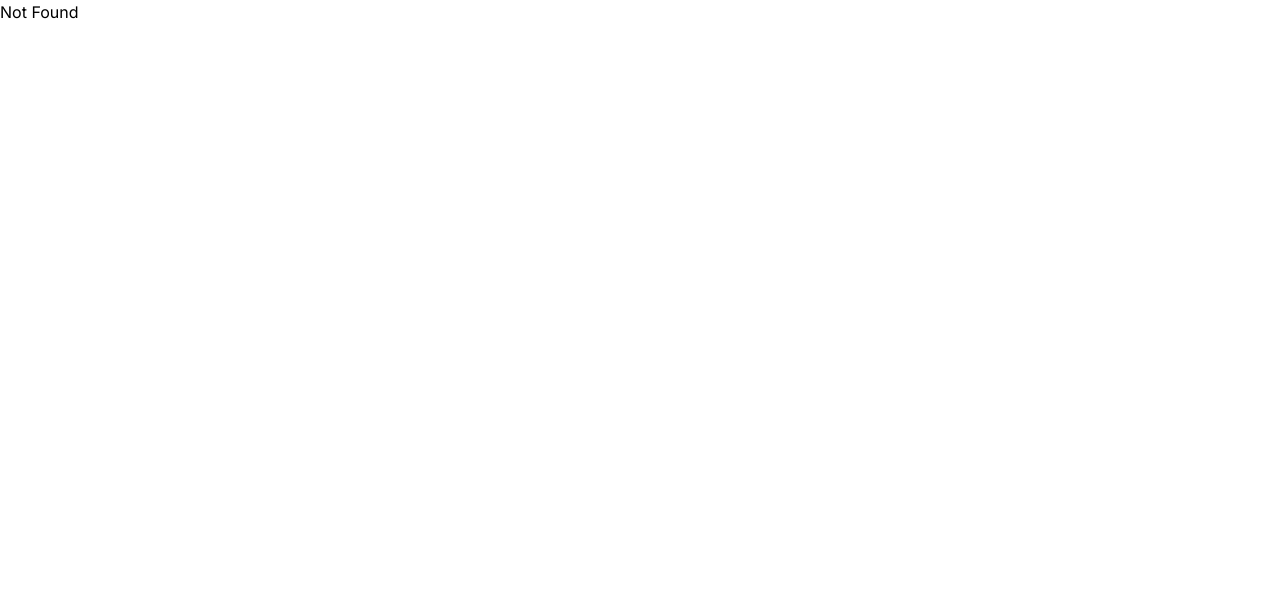
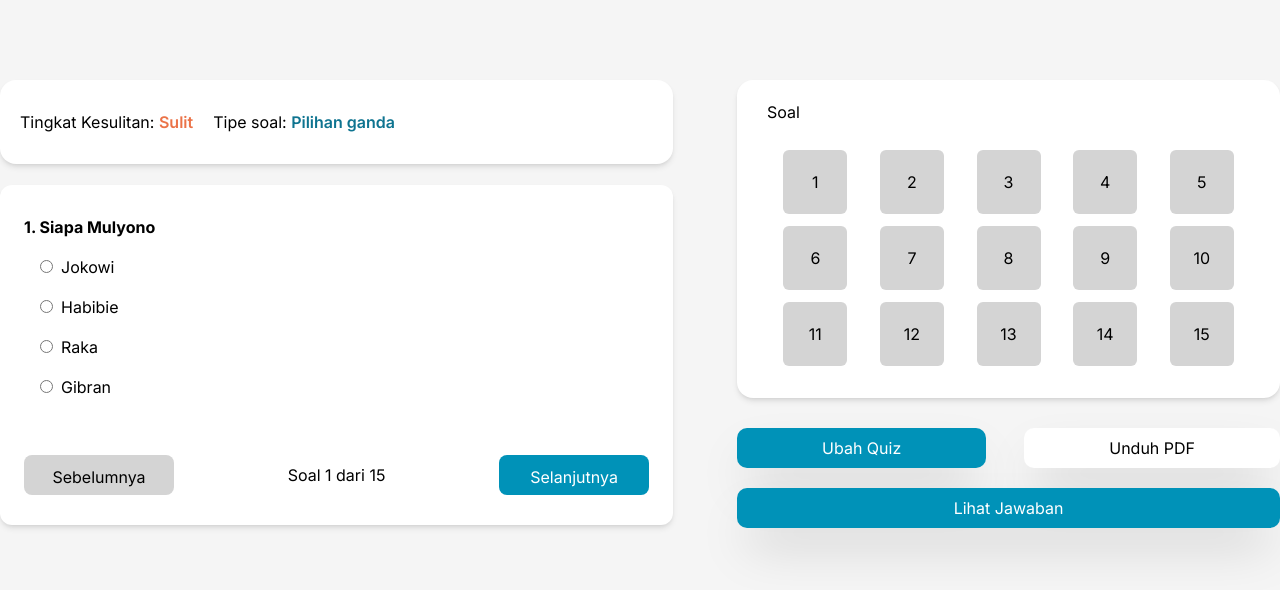
Before and after one commit to WaxArsatia/tubes-fe, a React (Vite) app: page /quiz in a window 1280 px wide. Shown: the top 590 px of the page. Built offline with nearby package versions, Linux system fonts and the light colour scheme.

Commit message:
feat:Add Quiz Page

```diff
--- /dev/null
+++ b/src/components/QuizNumber.tsx
@@ -0,0 +1,5 @@
+export default function QuizNumber({number = ''}) {
+  return (
+    <div className="w-12 h-12 pt-3 mx-auto mb-3 text-center rounded-md cursor-pointer lg:pt-5 bg-neutral-300 lg:w-16 lg:h-16">{number}</div>
+  )
+}
--- a/src/routeTree.gen.ts
+++ b/src/routeTree.gen.ts
@@ -9,10 +9,16 @@
 // Additionally, you should also exclude this file from your linter and/or formatter to prevent it from being checked or modified.
 
 import { Route as rootRouteImport } from './routes/__root'
+import { Route as QuizRouteImport } from './routes/quiz'
 import { Route as IndexRouteImport } from './routes/index'
 import { Route as AuthRegisterRouteImport } from './routes/auth/register'
 import { Route as AuthLoginRouteImport } from './routes/auth/login'
 
+const QuizRoute = QuizRouteImport.update({
+  id: '/quiz',
+  path: '/quiz',
+  getParentRoute: () => rootRouteImport,
+} as any)
 const IndexRoute = IndexRouteImport.update({
   id: '/',
   path: '/',
@@ -31,36 +37,47 @@
 
 export interface FileRoutesByFullPath {
   '/': typeof IndexRoute
+  '/quiz': typeof QuizRoute
   '/auth/login': typeof AuthLoginRoute
   '/auth/register': typeof AuthRegisterRoute
 }
 export interface FileRoutesByTo {
   '/': typeof IndexRoute
+  '/quiz': typeof QuizRoute
   '/auth/login': typeof AuthLoginRoute
   '/auth/register': typeof AuthRegisterRoute
 }
 export interface FileRoutesById {
   __root__: typeof rootRouteImport
   '/': typeof IndexRoute
+  '/quiz': typeof QuizRoute
   '/auth/login': typeof AuthLoginRoute
   '/auth/register': typeof AuthRegisterRoute
 }
 export interface FileRouteTypes {
   fileRoutesByFullPath: FileRoutesByFullPath
-  fullPaths: '/' | '/auth/login' | '/auth/register'
+  fullPaths: '/' | '/quiz' | '/auth/login' | '/auth/register'
   fileRoutesByTo: FileRoutesByTo
-  to: '/' | '/auth/login' | '/auth/register'
-  id: '__root__' | '/' | '/auth/login' | '/auth/register'
+  to: '/' | '/quiz' | '/auth/login' | '/auth/register'
+  id: '__root__' | '/' | '/quiz' | '/auth/login' | '/auth/register'
   fileRoutesById: FileRoutesById
 }
 export interface RootRouteChildren {
   IndexRoute: typeof IndexRoute
+  QuizRoute: typeof QuizRoute
   AuthLoginRoute: typeof AuthLoginRoute
   AuthRegisterRoute: typeof AuthRegisterRoute
 }
 
 declare module '@tanstack/react-router' {
   interface FileRoutesByPath {
+    '/quiz': {
+      id: '/quiz'
+      path: '/quiz'
+      fullPath: '/quiz'
+      preLoaderRoute: typeof QuizRouteImport
+      parentRoute: typeof rootRouteImport
+    }
     '/': {
       id: '/'
       path: '/'
@@ -87,6 +104,7 @@
 
 const rootRouteChildren: RootRouteChildren = {
   IndexRoute: IndexRoute,
+  QuizRoute: QuizRoute,
   AuthLoginRoute: AuthLoginRoute,
   AuthRegisterRoute: AuthRegisterRoute,
 }
--- /dev/null
+++ b/src/routes/quiz.tsx
@@ -0,0 +1,76 @@
+import QuizNumber from "@/components/QuizNumber";
+import { createFileRoute } from "@tanstack/react-router"
+
+export const Route = createFileRoute("/quiz")({
+    component: Quiz,
+});
+
+function Quiz(){
+    return (
+        <div className="bg-[#F5F5F5] w-dvw h-dvh ">
+            <div className="flex items-start max-w-[1300px] w-full mx-auto justify-between gap-[5%] lg:flex-row flex-col pt-20">
+                {/* SECTION KIRI */}
+                <div className="flex items-start  lg:w-[781px] w-full h-full flex-col gap-[21px]">
+                    <div className="flex py-[30px] px-5 items-center gap-5 self-stretch bg-white rounded-2xl shadow-md">
+                        <p>Tingkat Kesulitan: <span className="text-[#EB7348]  font-semibold">Sulit</span></p>
+                        <p>Tipe soal: <span className="text-[#0E7490] font-semibold">Pilihan ganda</span></p>
+                    </div>
+
+                    <div className="flex min-h-[330px] py-[30px] px-6 flex-col justify-between items-start self-stretch rounded-xl bg-white shadow-md mb-4 lg:mb-0">
+                        <div>
+                            <p className="mb-4 font-bold">1. Siapa Mulyono</p>
+                            <form action="" className="ml-4 space-y-4">
+                                <div>
+                                    <input type="radio" name="soal_1" id="jokowi" className="mr-2"/>
+                                    <label htmlFor="jokowi" className="">Jokowi</label>
+                                </div>
+
+                                <div>
+                                    <input type="radio" name="soal_1" id="habibie" className="mr-2"/>
+                                    <label htmlFor="habibie">Habibie</label>
+                                </div>
+
+                                <div>
+                                    <input type="radio" name="soal_1" id="raka" className="mr-2"/>
+                                    <label htmlFor="raka">Raka</label>
+                                </div>
+                                <div>
+                                    <input type="radio" name="soal_1" id="gibran" className="mr-2"/>
+                                    <label htmlFor="gibran">Gibran</label>
+                                </div>
+
+                            </form>
+                        </div>
+                        <div className="flex items-center self-stretch justify-between mt-14">
+                            <button className="h-10 p-2.5 w-full max-w-[150px] min-w-[130px] bg-neutral-300 hover:bg-neutral-400 active:bg-neutral-500 rounded-lg cursor-pointer">Sebelumnya</button>
+                            <p className="hidden md:block">Soal 1 dari 15</p>
+                            <button className="h-10 p-2.5 w-full max-w-[150px] min-w-[130px] bg-cyan-600 hover:bg-cyan-700 active:bg-cyan-800 rounded-lg text-white cursor-pointer">Selanjutnya</button>
+                        </div>
+                    </div>
+                </div>
+
+
+                {/* SECTION KANAN */}
+                <div className="flex lg:w-[630px] w-full flex-col items-center gap-[30px] self-stretch justify-between">
+                    <div className="flex px-[30px] py-5 flex-col items-start gap-[26px] self-stretch rounded-2xl bg-white shadow-md grow">
+                        <p>Soal</p>
+                        <div className="grid justify-between w-full h-full grid-cols-5">
+                            {
+                                [...Array(15)].map((_, i)=> (
+                                    <QuizNumber key={i} number={i+1}/>
+                                ))
+                            }
+                        </div>
+                    </div>
+                    <div className="flex flex-wrap items-center self-stretch gap-x-[7%] gap-y-5">
+                        <button className="rounded-[10px] shadow-2xl bg-cyan-600 hover:bg-cyan-700 active:bg-cyan-800 h-10 grow text-white cursor-pointer">Ubah Quiz</button>
+                        <button className="rounded-[10px] shadow-2xl bg-white hover:bg-slate-50 active:bg-slate-100 h-10 grow cursor-pointer">Unduh PDF</button>
+                        <button className="rounded-[10px] shadow-2xl bg-cyan-600 hover:bg-cyan-700 active:bg-cyan-800 h-10 w-full text-white cursor-pointer">Lihat Jawaban</button>
+                    </div>
+                </div>
+            </div>
+
+        </div>
+
+    )
+}
```
